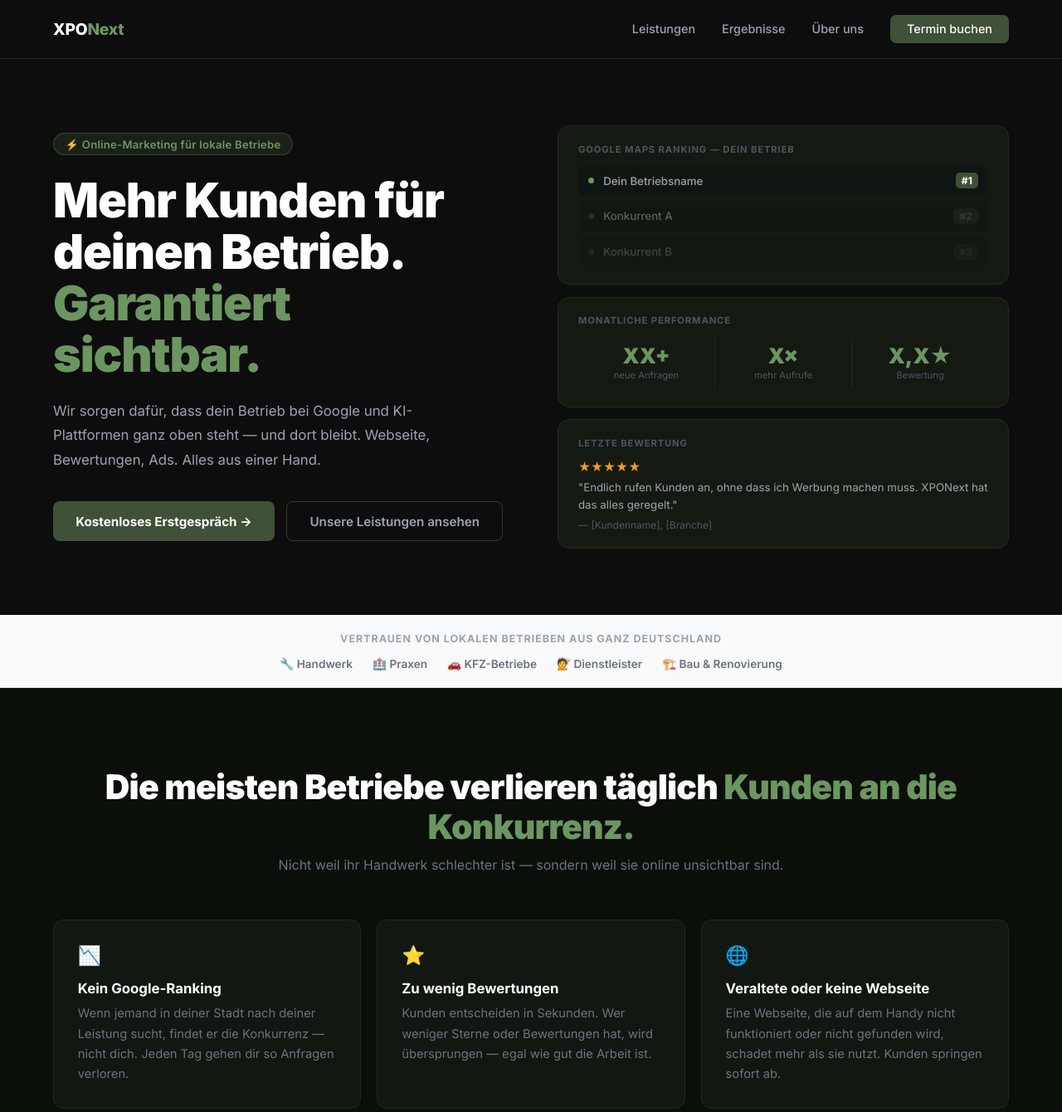
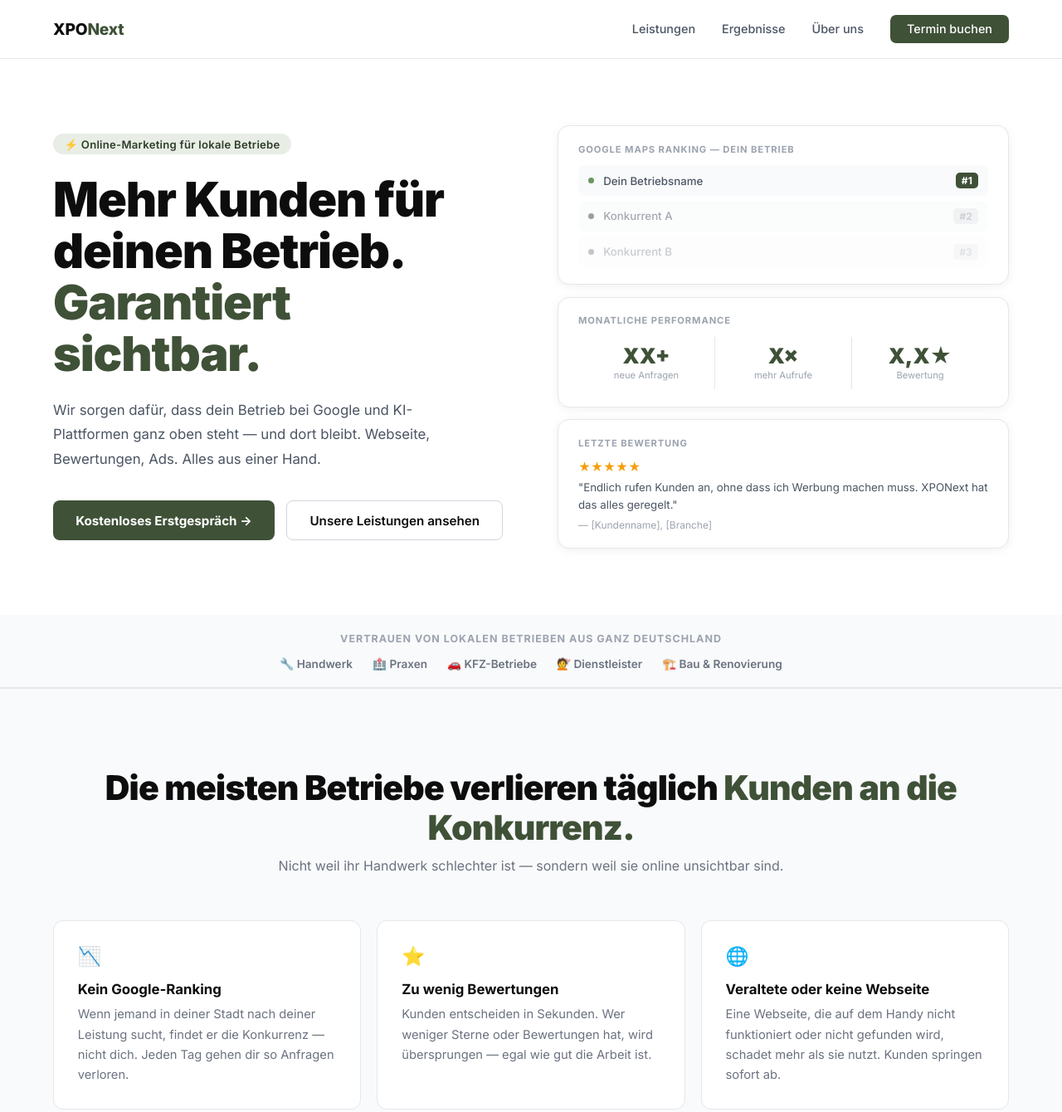
Before and after one commit to XPONext/Website, a plain HTML site: page index.html in a window 1280 px wide. Shown: the top 1340 px of the page at 83% size. Drawn offline with Linux system fonts and the light colour scheme.

Commit message:
Refactor styles in index.html to update color scheme and improve visual consistency across components, transitioning from dark to light themes.

```diff
--- a/index.html
+++ b/index.html
@@ -17,17 +17,17 @@
       align-items: center;
       justify-content: space-between;
       padding: 1.1rem 5%;
-      background: #0D0D0D;
+      background: #fff;
       position: sticky;
       top: 0;
       z-index: 100;
-      border-bottom: 1px solid #1E2820;
+      border-bottom: 1px solid #E5E7EB;
     }
-    .nav-logo { font-size: 1.2rem; font-weight: 800; color: #fff; letter-spacing: -0.01em; }
-    .nav-logo span { color: #6B9660; }
+    .nav-logo { font-size: 1.2rem; font-weight: 800; color: #0D0D0D; letter-spacing: -0.01em; }
+    .nav-logo span { color: #3F5137; }
     .nav-links { display: flex; gap: 2rem; align-items: center; }
-    .nav-links a { color: #9CA3AF; font-size: 0.9rem; font-weight: 500; }
-    .nav-links a:hover { color: #fff; opacity: 1; }
+    .nav-links a { color: #4B5563; font-size: 0.9rem; font-weight: 500; }
+    .nav-links a:hover { color: #0D0D0D; opacity: 1; }
     .nav-cta {
       background: #3F5137;
       color: #fff !important;
@@ -38,9 +38,9 @@
     }
     .nav-cta:hover { background: #2E3D28 !important; opacity: 1 !important; }
 
-    /* ── HERO (DARK) ─────────────────────────────────────── */
+    /* ── HERO ────────────────────────────────────────────── */
     .hero-wrap {
-      background: #0D0D0D;
+      background: #fff;
       padding: 0 5% 5rem;
     }
     .hero {
@@ -56,9 +56,8 @@
       display: inline-flex;
       align-items: center;
       gap: 6px;
-      background: rgba(107, 150, 96, 0.15);
-      color: #6B9660;
-      border: 1px solid rgba(107, 150, 96, 0.3);
+      background: #E8EDE6;
+      color: #2E3D28;
       padding: 0.3rem 0.85rem;
       border-radius: 99px;
       font-size: 0.82rem;
@@ -70,14 +69,14 @@
       font-size: clamp(2.6rem, 4.5vw, 3.8rem);
       font-weight: 900;
       line-height: 1.08;
-      color: #fff;
+      color: #0D0D0D;
       margin-bottom: 1.4rem;
       letter-spacing: -0.02em;
     }
-    .hero h1 em { font-style: normal; color: #6B9660; }
+    .hero h1 em { font-style: normal; color: #3F5137; }
     .hero-sub {
       font-size: 1.05rem;
-      color: #9CA3AF;
+      color: #4B5563;
       line-height: 1.75;
       margin-bottom: 2.2rem;
       max-width: 480px;
@@ -96,31 +95,32 @@
     }
     .btn-primary:hover { background: #2E3D28; opacity: 1; }
     .btn-ghost {
-      background: transparent;
-      color: #9CA3AF;
+      background: #fff;
+      color: #0D0D0D;
       padding: 0.85rem 1.7rem;
       border-radius: 8px;
       font-weight: 600;
       font-size: 0.95rem;
-      border: 1.5px solid #2E3A2A;
+      border: 1.5px solid #D1D5DB;
       display: inline-flex;
       align-items: center;
       gap: 6px;
     }
-    .btn-ghost:hover { border-color: #3F5137; color: #fff; opacity: 1; }
+    .btn-ghost:hover { border-color: #3F5137; color: #3F5137; opacity: 1; }
 
-    /* Hero visual — dark dashboard mockup */
+    /* Hero visual — light dashboard mockup */
     .hero-visual { display: flex; flex-direction: column; gap: 0.9rem; }
     .dash-card {
-      background: #141A12;
-      border: 1px solid #1E2E1A;
+      background: #fff;
+      border: 1px solid #E5E7EB;
       border-radius: 14px;
       padding: 1.3rem 1.5rem;
+      box-shadow: 0 2px 12px rgba(0,0,0,0.06);
     }
     .dash-label {
       font-size: 0.7rem;
       font-weight: 700;
-      color: #4B5563;
+      color: #9CA3AF;
       letter-spacing: 0.08em;
       text-transform: uppercase;
       margin-bottom: 0.8rem;
@@ -132,11 +132,11 @@
       padding: 0.55rem 0.75rem;
       border-radius: 8px;
       margin-bottom: 0.4rem;
-      background: #0F1510;
+      background: #F9FAFB;
     }
     .dash-row:last-child { margin-bottom: 0; }
     .dash-dot { width: 7px; height: 7px; border-radius: 50%; flex-shrink: 0; }
-    .dash-row-text { font-size: 0.83rem; color: #9CA3AF; font-weight: 500; flex: 1; }
+    .dash-row-text { font-size: 0.83rem; color: #4B5563; font-weight: 500; flex: 1; }
     .dash-rank {
       font-size: 0.75rem;
       font-weight: 700;
@@ -144,7 +144,7 @@
       border-radius: 5px;
     }
     .rank-1 { background: #3F5137; color: #fff; }
-    .rank-other { background: #1E2820; color: #4B5563; }
+    .rank-other { background: #E5E7EB; color: #9CA3AF; }
     .dash-stats {
       display: flex;
       gap: 0;
@@ -154,21 +154,21 @@
       text-align: center;
       padding: 0.6rem 0.5rem;
     }
-    .dash-stat + .dash-stat { border-left: 1px solid #1E2820; }
+    .dash-stat + .dash-stat { border-left: 1px solid #E5E7EB; }
     .dash-stat-num {
       font-size: 1.6rem;
       font-weight: 900;
-      color: #6B9660;
+      color: #3F5137;
       line-height: 1;
     }
     .dash-stat-lbl {
       font-size: 0.7rem;
-      color: #4B5563;
+      color: #9CA3AF;
       margin-top: 0.25rem;
     }
     .dash-review-stars { color: #F59E0B; font-size: 0.9rem; margin-bottom: 0.4rem; }
-    .dash-review-text { font-size: 0.83rem; color: #9CA3AF; line-height: 1.55; }
-    .dash-review-author { font-size: 0.75rem; color: #4B5563; margin-top: 0.4rem; }
+    .dash-review-text { font-size: 0.83rem; color: #4B5563; line-height: 1.55; }
+    .dash-review-author { font-size: 0.75rem; color: #9CA3AF; margin-top: 0.4rem; }
 
     /* ── SOCIAL PROOF BAR ────────────────────────────────── */
     .proof-bar {
@@ -197,22 +197,23 @@
       color: #6B7280;
     }
 
-    /* ── PROBLEM SECTION (DARK) ──────────────────────────── */
+    /* ── PROBLEM SECTION ─────────────────────────────────── */
     .problem-wrap {
-      background: #0A0F0A;
+      background: #F9FAFB;
       padding: 6rem 5%;
+      border-top: 1px solid #E5E7EB;
     }
     .problem-inner { max-width: 1200px; margin: 0 auto; }
     .problem-header { text-align: center; margin-bottom: 3.5rem; }
     .problem-header h2 {
       font-size: clamp(1.9rem, 3.2vw, 2.6rem);
       font-weight: 900;
-      color: #fff;
+      color: #0D0D0D;
       line-height: 1.15;
       letter-spacing: -0.02em;
       margin-bottom: 0.75rem;
     }
-    .problem-header h2 em { font-style: normal; color: #6B9660; }
+    .problem-header h2 em { font-style: normal; color: #3F5137; }
     .problem-header p { font-size: 1rem; color: #6B7280; }
     .problem-grid {
       display: grid;
@@ -220,8 +221,8 @@
       gap: 1.2rem;
     }
     .problem-card {
-      background: #111811;
-      border: 1px solid #1E2820;
+      background: #fff;
+      border: 1px solid #E5E7EB;
       border-radius: 12px;
       padding: 1.8rem;
     }
@@ -232,7 +233,7 @@
     .problem-card h3 {
       font-size: 1.05rem;
       font-weight: 700;
-      color: #fff;
+      color: #0D0D0D;
       margin-bottom: 0.5rem;
     }
     .problem-card p { font-size: 0.92rem; color: #6B7280; line-height: 1.65; }
@@ -314,21 +315,22 @@
     }
     .stat-lbl { font-size: 0.88rem; color: #6B7280; margin-top: 0.45rem; font-weight: 500; }
 
-    /* ── TESTIMONIAL (DARK) ──────────────────────────────── */
+    /* ── TESTIMONIAL ─────────────────────────────────────── */
     .testimonial-wrap {
-      background: #0A0F0A;
+      background: #fff;
       padding: 6rem 5%;
+      border-top: 1px solid #E5E7EB;
     }
     .testimonial-inner {
       max-width: 800px;
       margin: 0 auto;
       text-align: center;
     }
-    .testimonial-wrap .section-header h2 { color: #fff; }
+    .testimonial-wrap .section-header h2 { color: #0D0D0D; }
     .testimonial-wrap .section-header p { color: #6B7280; }
     .testimonial-card {
-      background: #111811;
-      border: 1px solid #1E2820;
+      background: #F9FAFB;
+      border: 1px solid #E5E7EB;
       border-radius: 16px;
       padding: 2.5rem;
       margin-top: 3rem;
@@ -336,7 +338,7 @@
     .testimonial-stars { color: #F59E0B; font-size: 1.1rem; letter-spacing: 2px; margin-bottom: 1.2rem; }
     .testimonial-quote {
       font-size: 1.15rem;
-      color: #E5E7EB;
+      color: #4B5563;
       line-height: 1.7;
       font-weight: 500;
       font-style: italic;
@@ -348,7 +350,7 @@
       background: #3F5137;
       margin: 0 auto 1.2rem;
     }
-    .testimonial-name { font-size: 0.95rem; font-weight: 700; color: #fff; }
+    .testimonial-name { font-size: 0.95rem; font-weight: 700; color: #0D0D0D; }
     .testimonial-role { font-size: 0.85rem; color: #6B7280; margin-top: 0.2rem; }
 
     /* ── WARUM XPONEXT (LIGHT) ───────────────────────────── */
@@ -397,8 +399,8 @@
 
     /* ── FOOTER ──────────────────────────────────────────── */
     footer {
-      background: #0D0D0D;
-      border-top: 1px solid #1A1A1A;
+      background: #fff;
+      border-top: 1px solid #E5E7EB;
       padding: 1.8rem 5%;
       display: flex;
       justify-content: space-between;
@@ -406,12 +408,12 @@
       flex-wrap: wrap;
       gap: 1rem;
     }
-    .footer-logo { font-size: 1rem; font-weight: 800; color: #fff; }
-    .footer-logo span { color: #6B9660; }
+    .footer-logo { font-size: 1rem; font-weight: 800; color: #0D0D0D; }
+    .footer-logo span { color: #3F5137; }
     .footer-links { display: flex; gap: 1.5rem; }
-    .footer-links a { color: #4B5563; font-size: 0.82rem; }
-    .footer-links a:hover { color: #9CA3AF; opacity: 1; }
-    .footer-copy { color: #4B5563; font-size: 0.82rem; }
+    .footer-links a { color: #9CA3AF; font-size: 0.82rem; }
+    .footer-links a:hover { color: #4B5563; opacity: 1; }
+    .footer-copy { color: #9CA3AF; font-size: 0.82rem; }
 
     /* ── RESPONSIVE ──────────────────────────────────────── */
     @media (max-width: 768px) {
```
